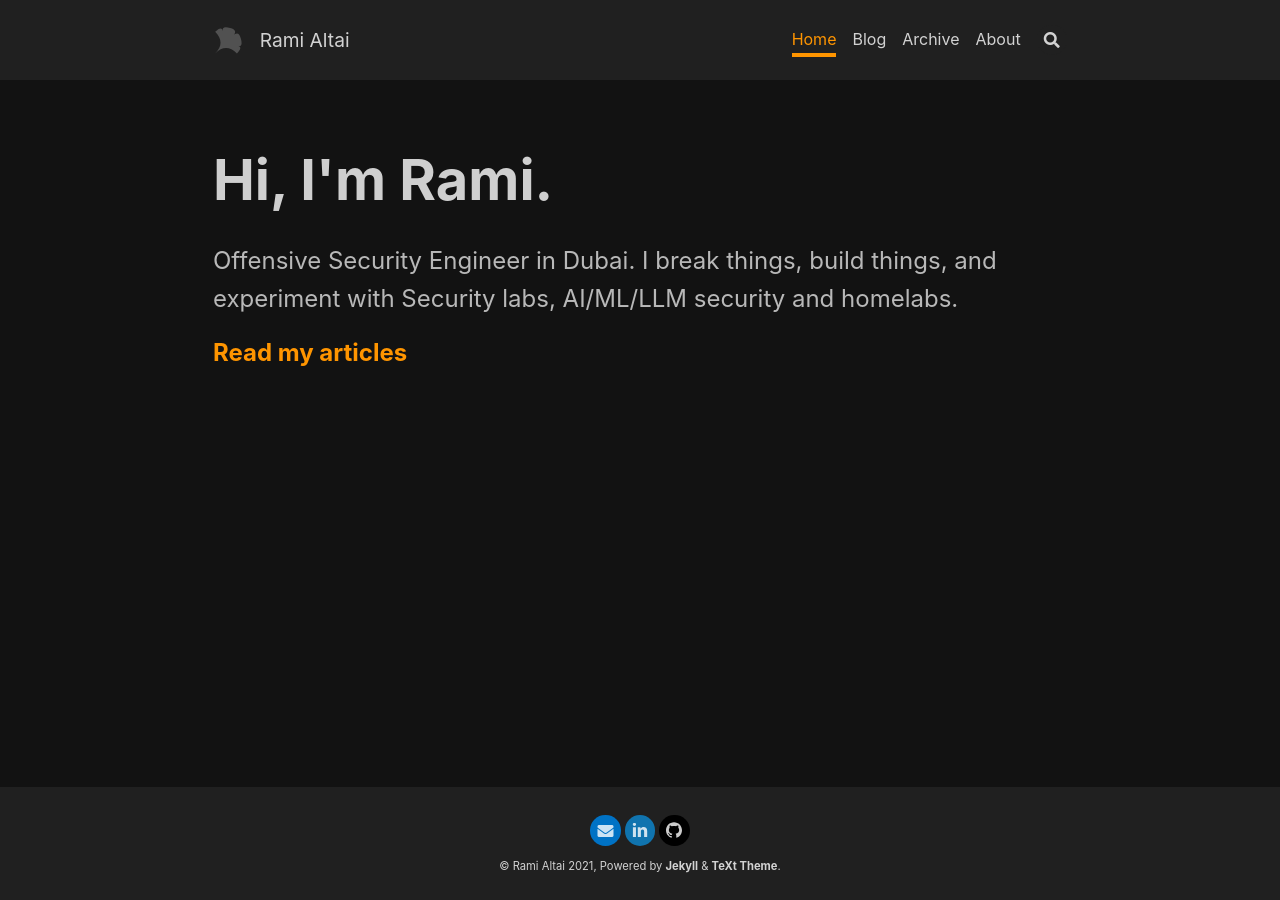
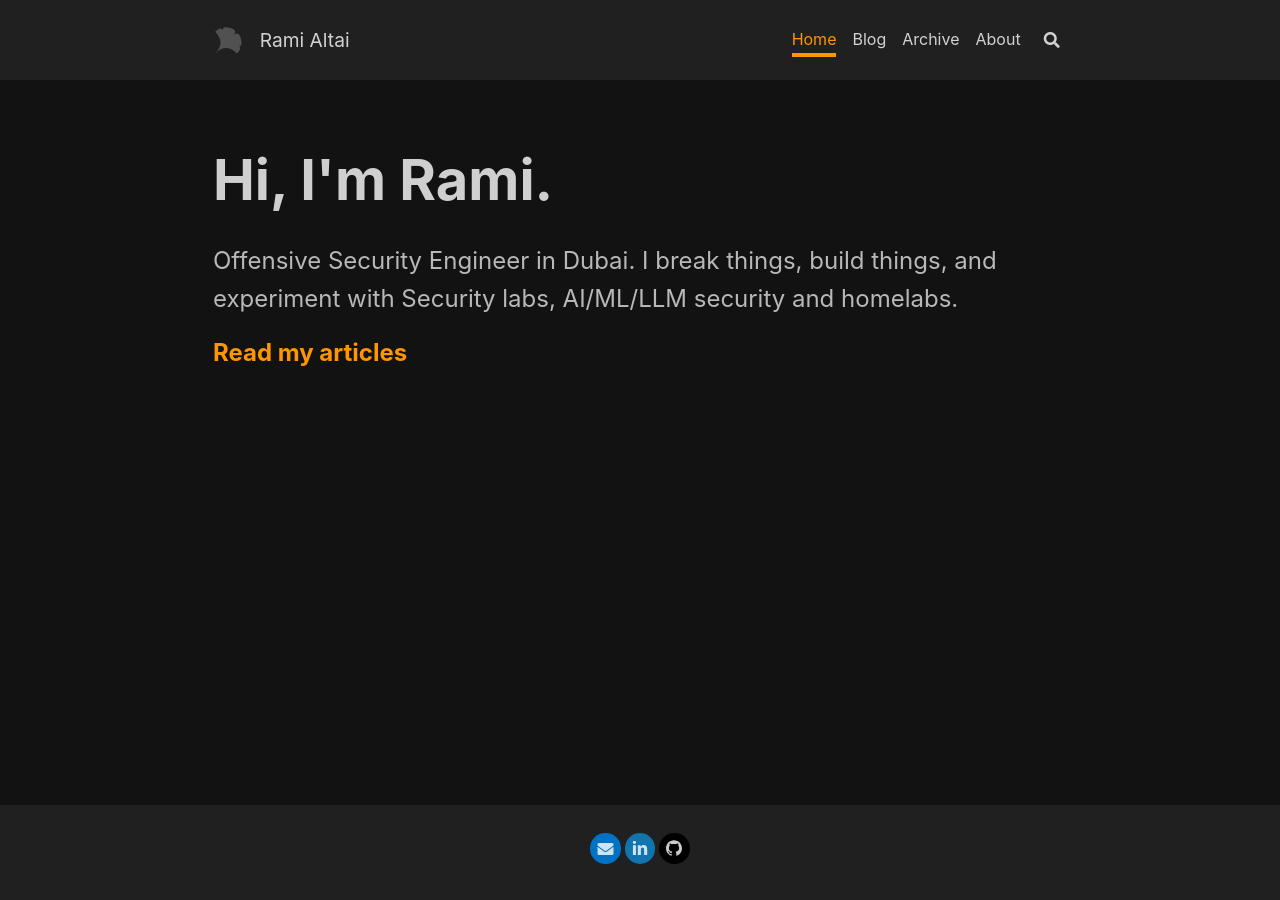
Before and after one commit to RAltai/raltai.github.io, a Jekyll site: the page built from index.html, in a window 1280 px wide. Built offline with Jekyll 4.4.1, drawn with Linux system fonts in a browser that asks for light colours; nearby versions of some CDN libraries; the list of posts is cut into pages by our own code.

Commit message:
remove powered by

```diff
--- a/_includes/footer.html
+++ b/_includes/footer.html
@@ -22,16 +22,7 @@
         {%- include author-links.html author=_site_author -%}
       </div>
     </div>
-    {%- include snippets/get-locale-string.html key='COPYRIGHT_DATES' -%}
-    {%- assign _locale_copyright_dates = __return -%}
     <div class="site-info mt-2">
-      <div>
-        {%- include snippets/get-locale-string.html key='COPYRIGHT_DATES' -%}
-        {%- assign _locale_copyright_dates = __return -%}
-        © {{ site.title }} {{ _locale_copyright_dates }},
-        Powered by <a title="Jekyll is a simple, blog-aware, static site generator." href="http://jekyllrb.com/">Jekyll</a> & <a
-        title="TeXt is a super customizable Jekyll theme." href="https://github.com/kitian616/jekyll-TeXt-theme">TeXt Theme</a>.
-      </div>
     </div>
   </div>
 </footer>
```
